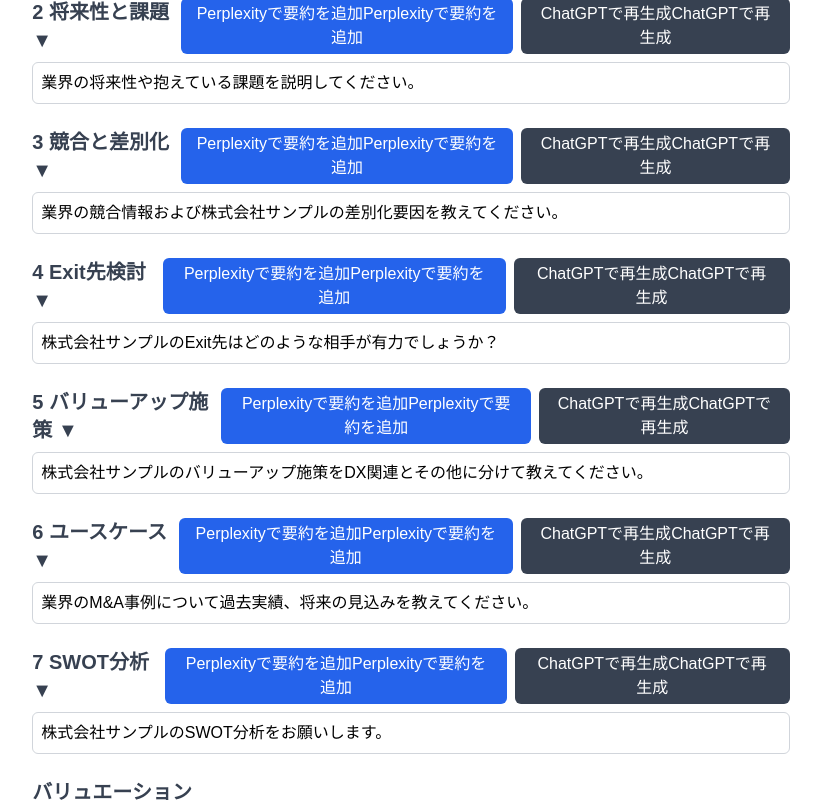
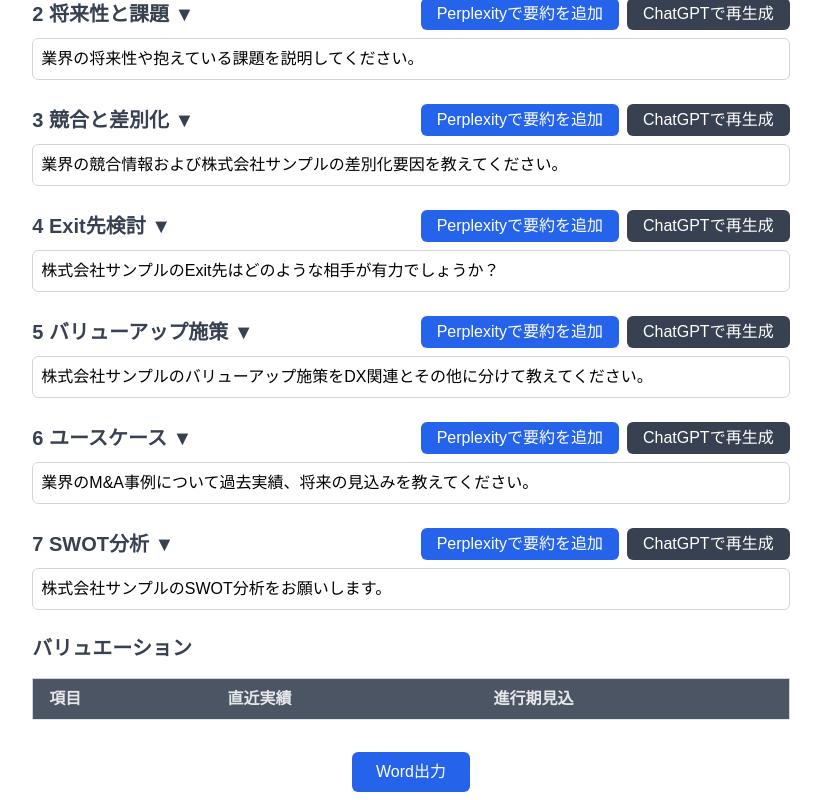
Before and after one commit to Kazuto-Ikeda/local-for-investment-PJ, a Next.js app: page / in a window 1280 px wide. Shown: the part 1700-2500 px from the top of the page, without its empty margins (229-1050 px from the left). Built offline with nearby package versions, Linux system fonts and the light colour scheme.

Commit message:
fix button letter

```diff
--- a/src/app/page.tsx
+++ b/src/app/page.tsx
@@ -708,7 +708,6 @@ const IndexPage = () => {
                   className="bg-blue-600 text-white py-1 px-4 rounded-md hover:bg-blue-700"
                   disabled={isAddingPerplexity} // Perplexityのローディングに依存
                 >
-                  Perplexityで要約を追加
                   {isAddingPerplexity ? "追加中..." : "Perplexityで要約を追加"}
                 </button>
 
@@ -717,7 +716,6 @@ const IndexPage = () => {
                   className="bg-gray-700 text-white py-1 px-4 rounded-md hover:bg-gray-800"
                   disabled={isRegenerating} // 再生成のローディングに依存
                 >
-                  ChatGPTで再生成
                   {isRegenerating ? "再生成中..." : "ChatGPTで再生成"}
                 </button>
               </div>
@@ -769,7 +767,6 @@ const IndexPage = () => {
             className="bg-blue-600 text-white py-2 px-6 rounded-md hover:bg-blue-700"
             disabled={isExporting} // Word出力のローディングに依存
           >
-            Word出力
             {isExporting ? "ダウンロード中..." : "Word出力"}
           </button>
         </div>
```
